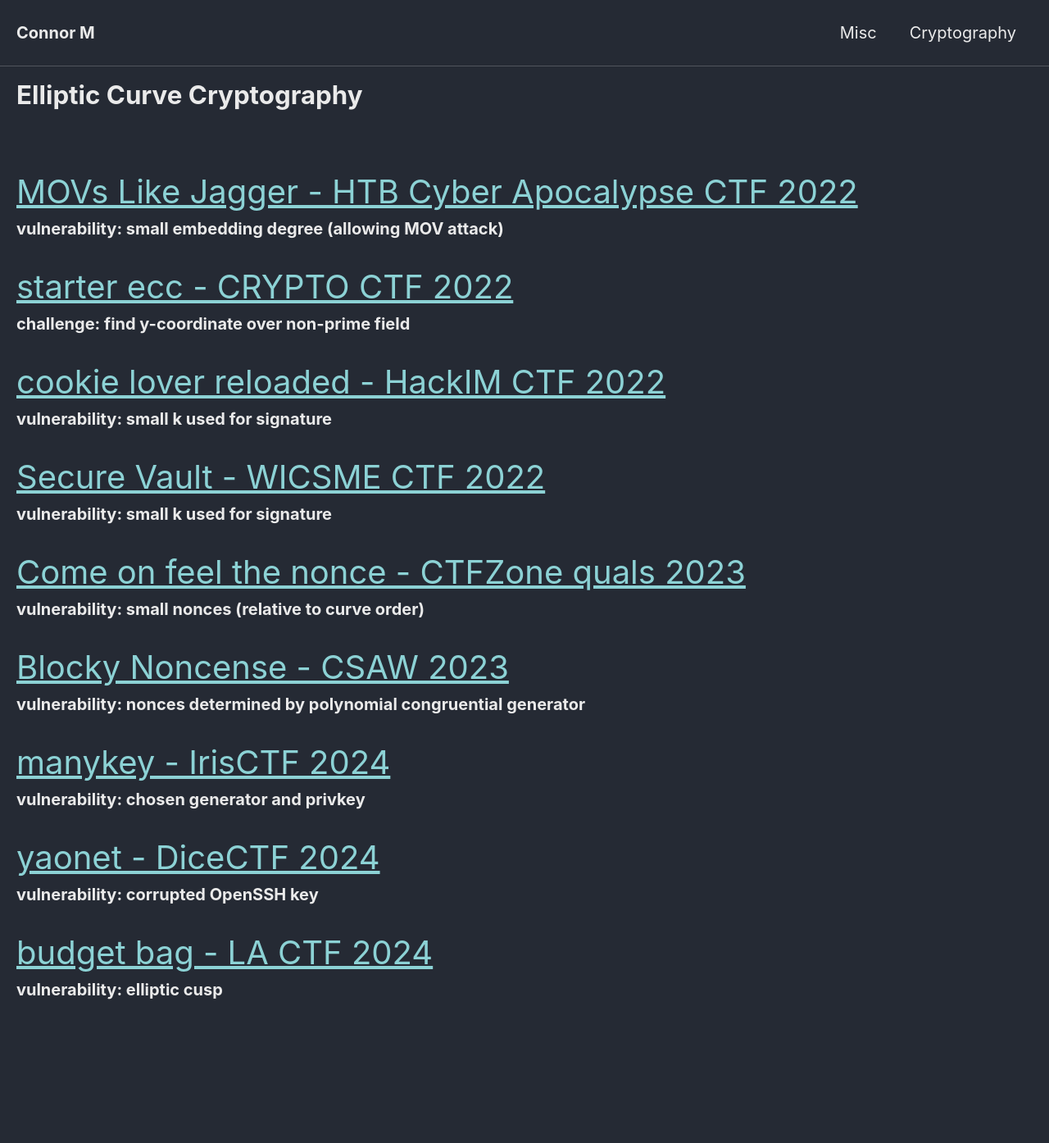
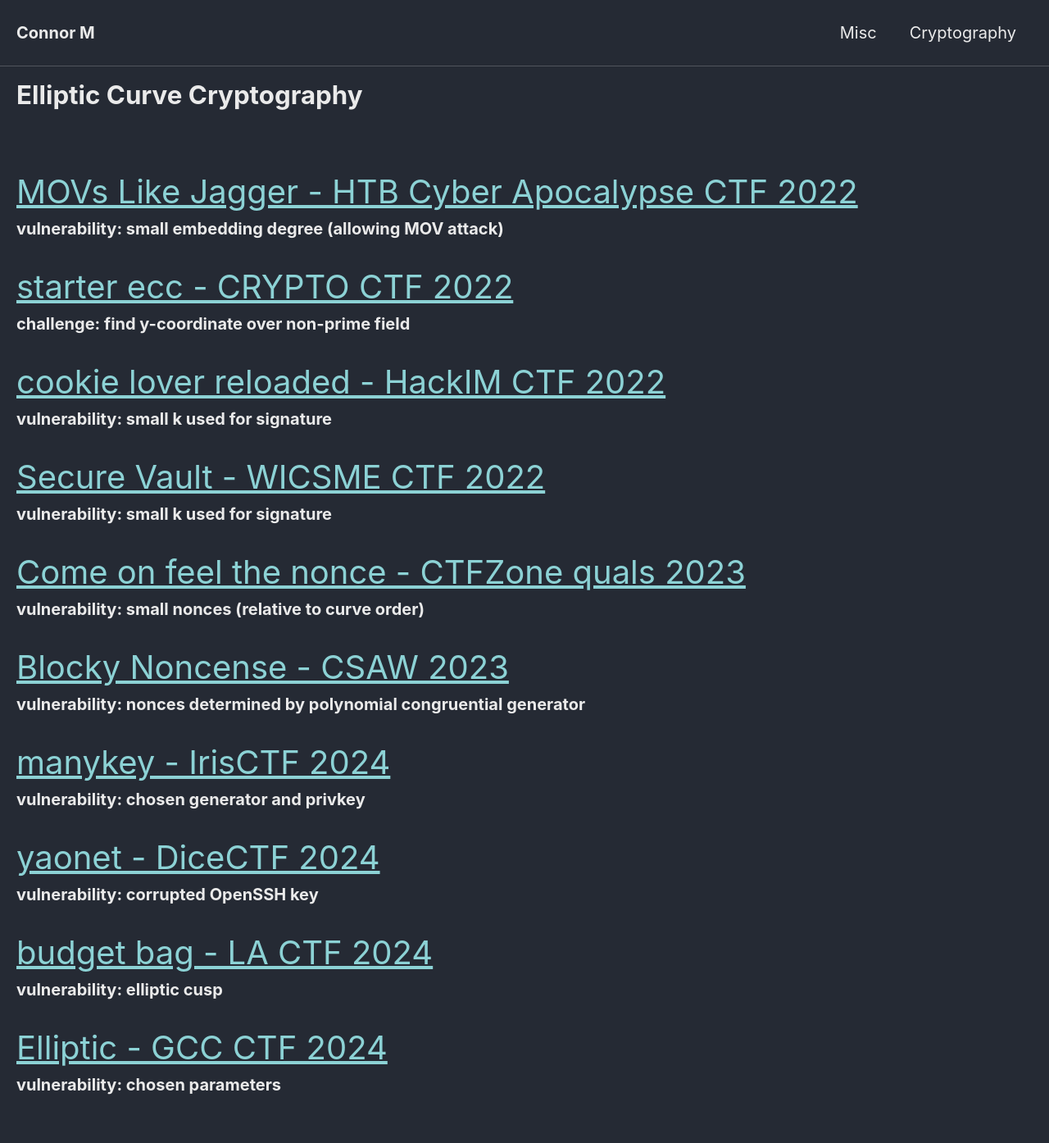
Before and after one commit to Connor-McCartney/Connor-McCartney.github.io, a Jekyll site: the page built from _pages/cryptography/ecc/ecc.md, in a window 1280 px wide. Shown: the whole page at 82% size. Built offline with Jekyll 4.4.1, drawn with Linux system fonts in a browser that asks for light colours; cached includes are drawn as plain includes; before the commit the page ends 1278 px from its top, so only the background shows below that.

Commit message:
Update ecc.md

```diff
--- a/_pages/cryptography/ecc/ecc.md
+++ b/_pages/cryptography/ecc/ecc.md
@@ -40,3 +40,7 @@ __vulnerability: corrupted OpenSSH key__
 
 <span style="font-size:2em;">   [budget bag - LA CTF 2024](/cryptography/ecc/budget-bag-LACTF-2024)       </span> <br>
 __vulnerability: elliptic cusp__
+
+
+<span style="font-size:2em;">   [Elliptic - GCC CTF 2024](/cryptography/ecc/Elliptic-GCC-CTF-2024)       </span> <br>
+__vulnerability: chosen parameters__
```
